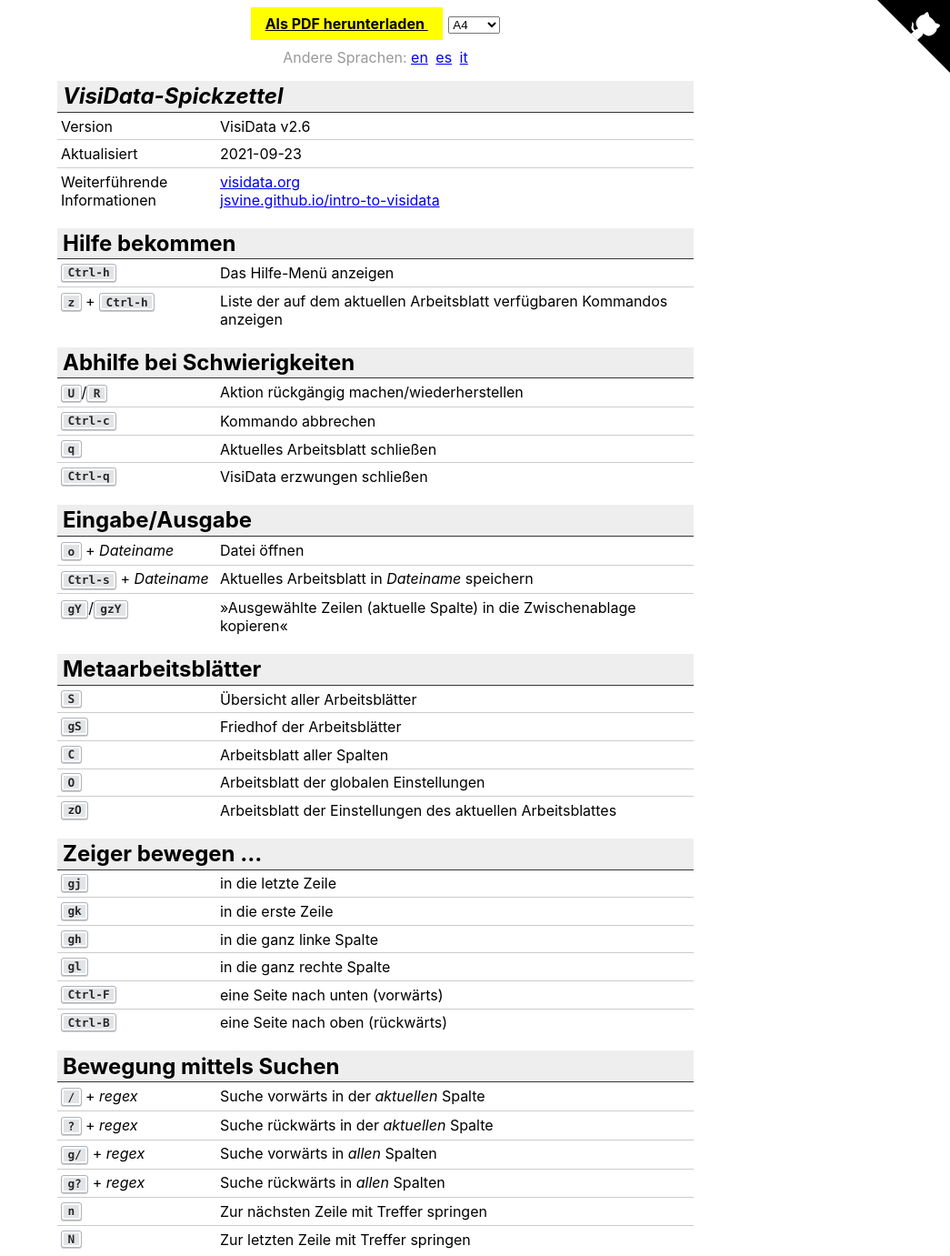
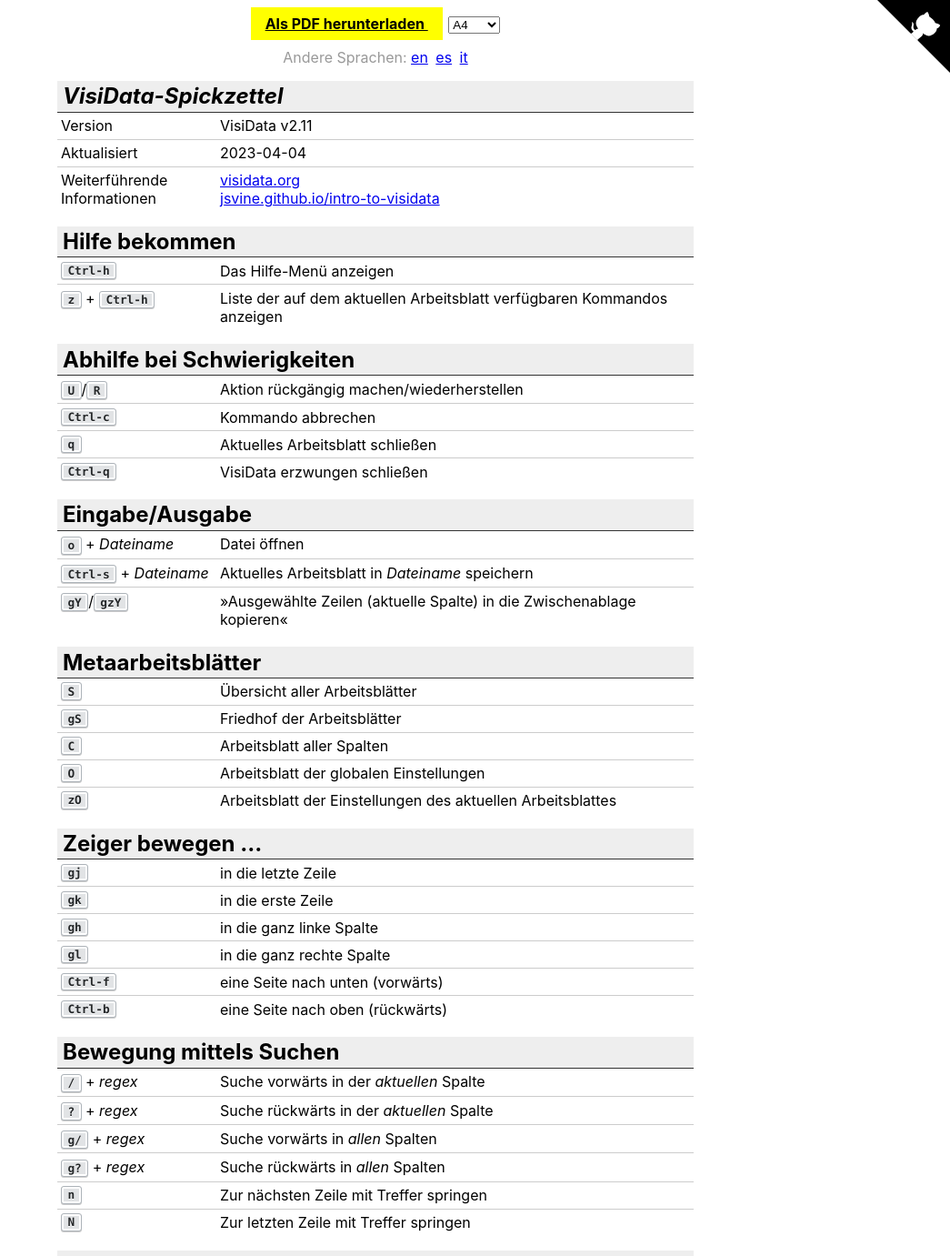
Before and after one commit to jsvine/visidata-cheat-sheet, a plain HTML site: page docs/de/index.html in a window 1280 px wide. Shown: the top 1381 px of the page at 91% size, without its empty margins (235-1280 px from the left). Drawn offline with Linux system fonts and the light colour scheme.

Commit message:
Rerender

```diff
--- a/docs/de/index.html
+++ b/docs/de/index.html
@@ -74,7 +74,7 @@
     }
 
     td {
-        padding: 0.3em 0.25em;
+        padding: 0.28em 0.25em;
     }
 
     th.cs-category {
@@ -226,12 +226,12 @@
 
     <tr>
         <td class="cs-command">Version</td>
-        <td class="cs-desc">VisiData v2.6</td>
+        <td class="cs-desc">VisiData v2.11</td>
     </tr>
 
     <tr>
         <td class="cs-command">Aktualisiert</td>
-        <td class="cs-desc">2021-09-23</td>
+        <td class="cs-desc">2023-04-04</td>
     </tr>
 
     <tr>
@@ -385,12 +385,12 @@
     </tr>
 
     <tr>
-        <td class="cs-command"><kbd>Ctrl-F</kbd></td>
+        <td class="cs-command"><kbd>Ctrl-f</kbd></td>
         <td class="cs-desc">eine Seite nach unten (vorwärts)</td>
     </tr>
 
     <tr>
-        <td class="cs-command"><kbd>Ctrl-B</kbd></td>
+        <td class="cs-command"><kbd>Ctrl-b</kbd></td>
         <td class="cs-desc">eine Seite nach oben (rückwärts)</td>
     </tr>
 
@@ -571,12 +571,12 @@
 
     <tr>
         <td class="cs-command"><kbd>J</kbd></td>
-        <td class="cs-desc">Zeile nach oben schieben</td>
+        <td class="cs-desc">Zeile nach unten schieben</td>
     </tr>
 
     <tr>
         <td class="cs-command"><kbd>K</kbd></td>
-        <td class="cs-desc">Zeile nach unten schieben</td>
+        <td class="cs-desc">Zeile nach oben schieben</td>
     </tr>
 
     <tr>
```
Also changed, not shown: docs/en/index.html (+7 -7 lines), docs/es/index.html (+7 -7 lines), docs/it/index.html (+7 -7 lines), 8 other files.
